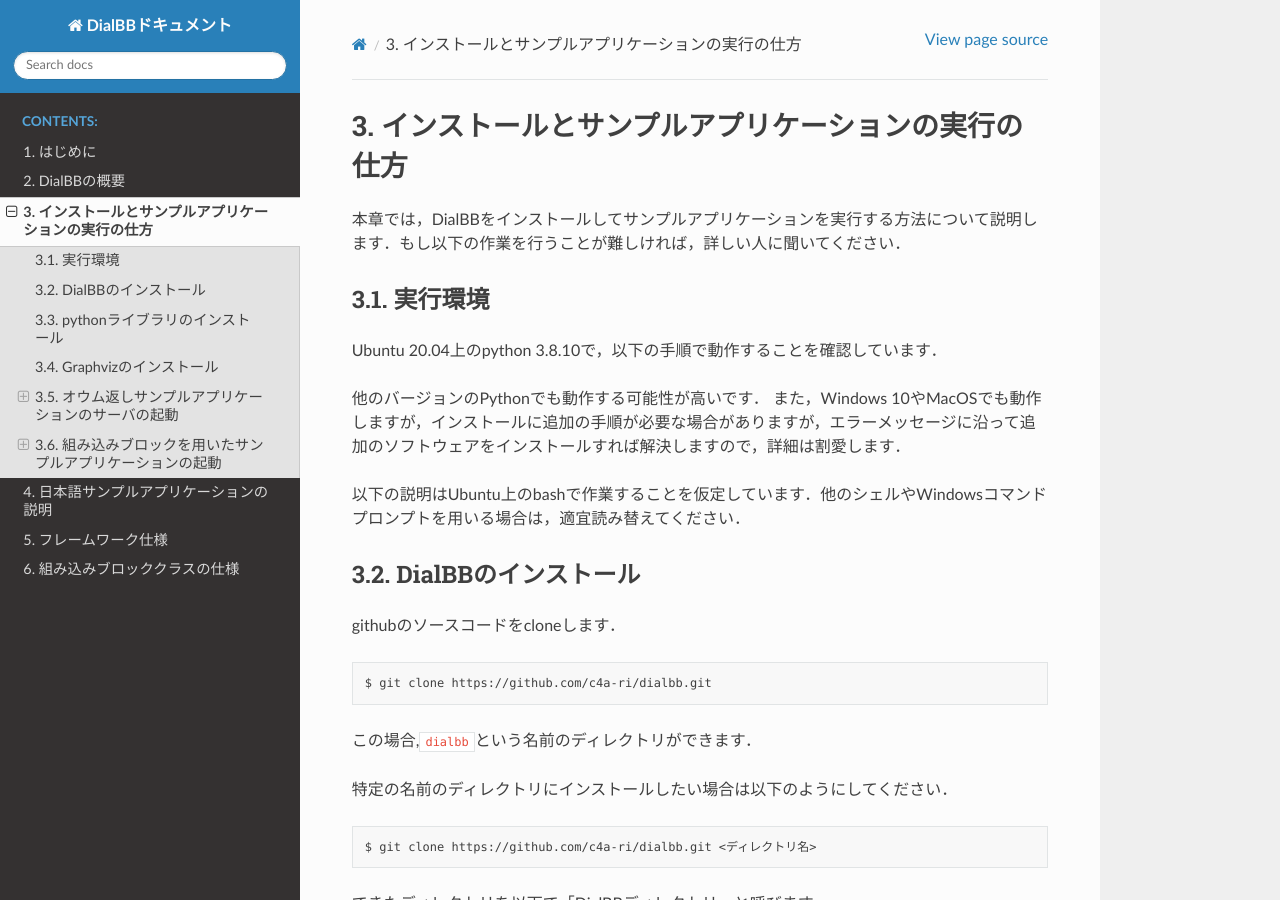
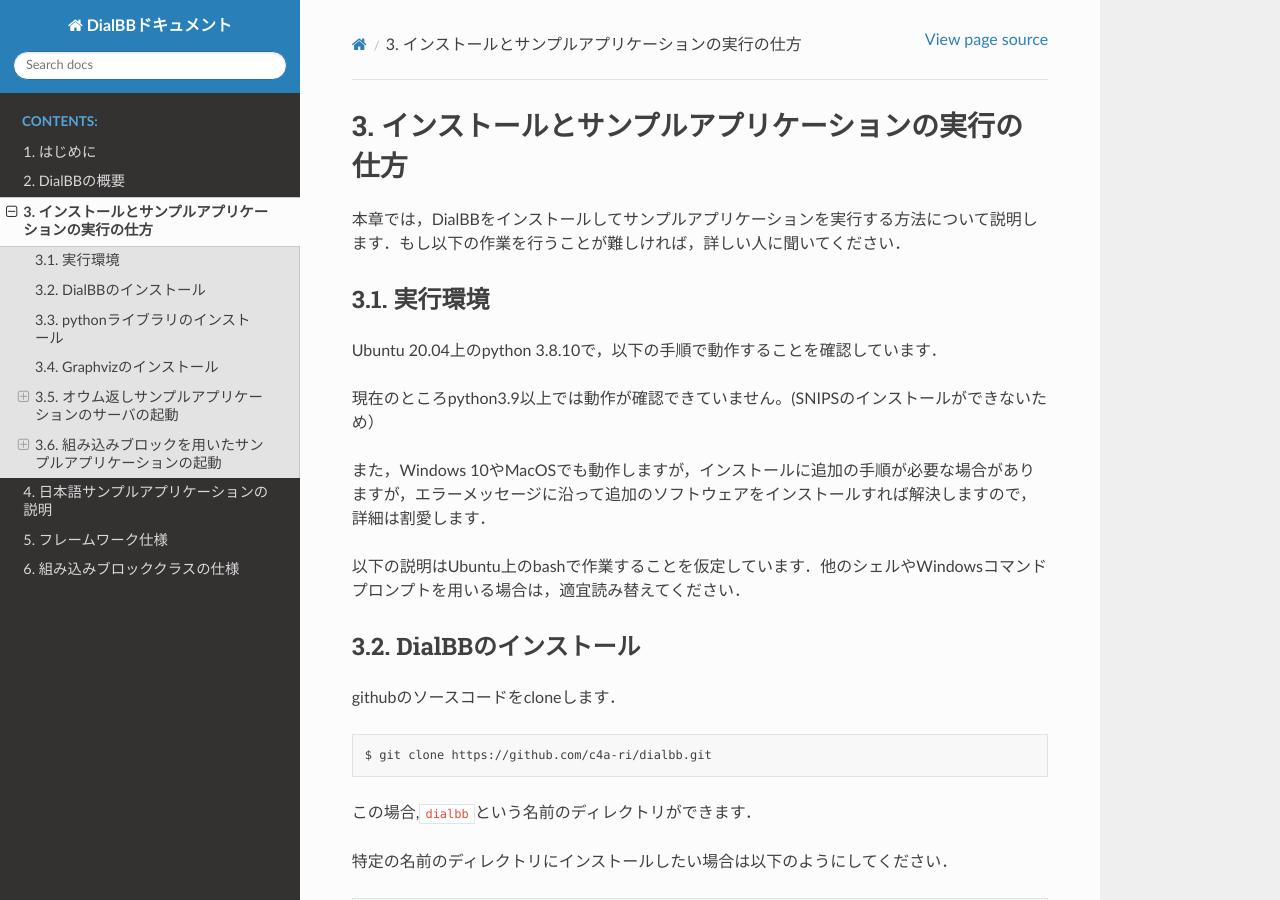
Before and after one commit to c4a-ri/dialbb, a Sphinx documentation site: the page built from docs/document-ja/source/03_install.md, in a window 1280 px wide and 900 px high. Built offline with Sphinx 7.4.7 and the Read the Docs theme 2.0.0, drawn with Linux system fonts in a browser that asks for light colours.

Commit message:
Not working with python 3.9+ mentioned in the doc

```diff
--- a/docs/document-ja/source/03_install.md
+++ b/docs/document-ja/source/03_install.md
@@ -6,7 +6,8 @@
 
 Ubuntu 20.04上のpython 3.8.10で，以下の手順で動作することを確認しています．
 
-他のバージョンのPythonでも動作する可能性が高いです．
+現在のところpython3.9以上では動作が確認できていません。(SNIPSのインストールができないため）
+
 また，Windows 10やMacOSでも動作しますが，インストールに追加の手順が必要な場合がありますが，エラーメッセージに沿って追加のソフトウェアをインストールすれば解決しますので，詳細は割愛します．
 
 以下の説明はUbuntu上のbashで作業することを仮定しています．他のシェルやWindowsコマンドプロンプトを用いる場合は，適宜読み替えてください．
```
Also changed, not shown: 2 other files.
